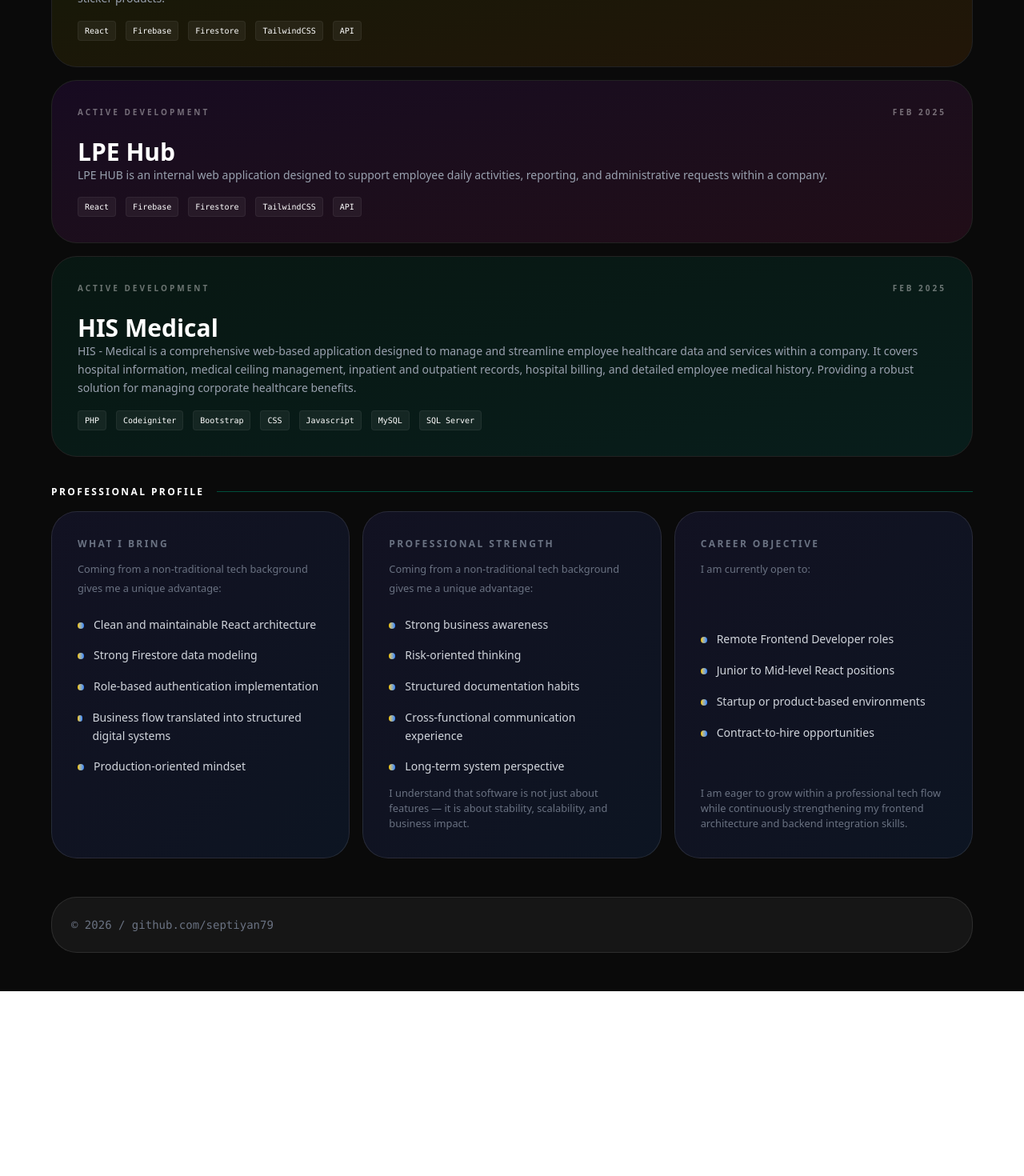
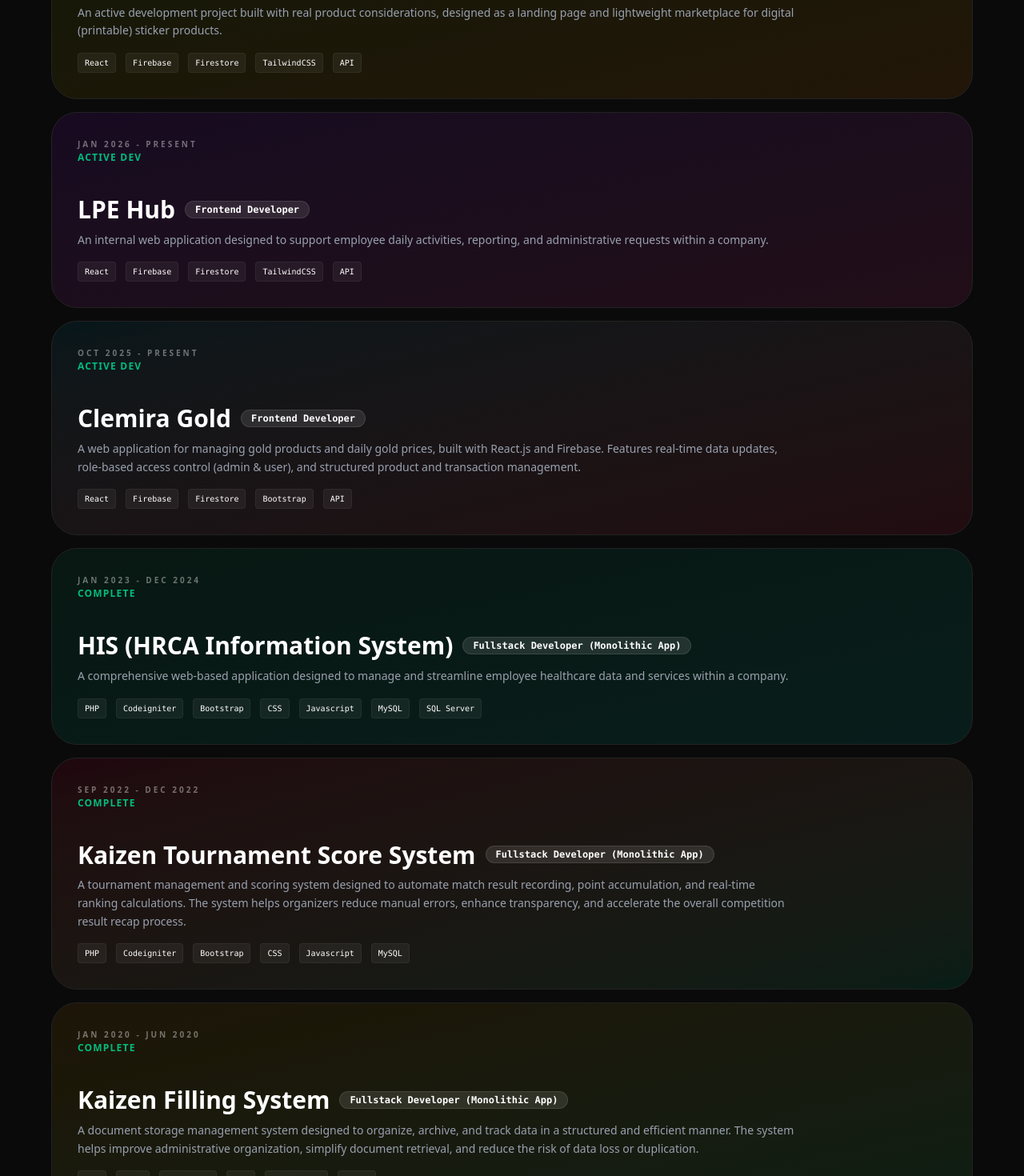
Before and after one commit to septiyan79/sep-porto, a React (Vite) app: page / in a window 1280 px wide. Shown: the part 1100-2570 px from the top of the page at 80% size. Before the commit the page ends 2339 px from the top, so only its background shows below. Built offline with nearby package versions, Linux system fonts and the light colour scheme.

Commit message:
Update konten Projects dan Hero

```diff
--- a/src/components/Projects.jsx
+++ b/src/components/Projects.jsx
@@ -1,29 +1,84 @@
 import { motion } from 'framer-motion';
-import { IoArrowRedoOutline } from 'react-icons/io5';
+import { IoArrowRedoOutline, IoEye, IoLogoGithub, IoLogoGitlab } from 'react-icons/io5';
 
 export default function Projects({ itemVariants }) {
     const projects = [
         {
             title: "Pixel Prigel",
+            position: "Frontend Developer",
             tech: "React · Firebase · Firestore · TailwindCSS · API",
             color: "from-lime-600 to-orange-400",
-            link: "https://github.com/septiyan79/pixel-prigel",
-            desc: "Pixel Prigel is an active development project built with real product considerations, designed as a landing page and lightweight marketplace for digital (printable) sticker products."
+            link: [
+                { type: "github", url: "https://github.com/septiyan79/pixel-prigel" },
+            ],
+            desc: "An active development project built with real product considerations, designed as a landing page and lightweight marketplace for digital (printable) sticker products.",
+            status: "Active Dev",
+            periode: "JAN 2026 - PRESENT",
         },
         {
             title: "LPE Hub",
+            position: "Frontend Developer",
             tech: "React · Firebase · Firestore · TailwindCSS · API",
             color: "from-purple-600 to-pink-500",
-            link: "https://github.com/septiyan79/lpe-hub.git",
-            desc: "LPE HUB is an internal web application designed to support employee daily activities, reporting, and administrative requests within a company."
+            link: [
+                { type: "github", url: "https://github.com/septiyan79/lpe-hub.git" },
+            ],
+            desc: "An internal web application designed to support employee daily activities, reporting, and administrative requests within a company.",
+            status: "Active Dev",
+            periode: "JAN 2026 - PRESENT",
         },
         {
-            title: "HIS Medical",
+            title: "Clemira Gold",
+            position: "Frontend Developer",
+            tech: "React · Firebase · Firestore · Bootstrap · API",
+            color: "from-cyan-600 to-rose-500",
+            link: [],
+            desc: "A web application for managing gold products and daily gold prices, built with React.js and Firebase. Features real-time data updates, role-based access control (admin & user), and structured product and transaction management.",
+            status: "Active Dev",
+            periode: "OCT 2025 - PRESENT",
+        },
+        {
+            title: "HIS (HRCA Information System)",
+            position: "Fullstack Developer (Monolithic App)",
             tech: "PHP · Codeigniter · Bootstrap · CSS · Javascript · MySQL · SQL Server",
             color: "from-emerald-600 to-teal-400",
-            link: "https://gitlab.com/septyan_ep/his-live.git",
-            desc: "HIS - Medical is a comprehensive web-based application designed to manage and streamline employee healthcare data and services within a company. It covers hospital information, medical ceiling management, inpatient and outpatient records, hospital billing, and detailed employee medical history. Providing a robust solution for managing corporate healthcare benefits."
-        }
+            link: [
+                { type: "gitlab", url: "https://gitlab.com/septyan_ep/his-live.git" },
+            ],
+            desc: "A comprehensive web-based application designed to manage and streamline employee healthcare data and services within a company.",
+            status: "Complete",
+            periode: "JAN 2023 - DEC 2024",
+        },
+        {
+            title: "Kaizen Tournament Score System",
+            position: "Fullstack Developer (Monolithic App)",
+            tech: "PHP · Codeigniter · Bootstrap · CSS · Javascript · MySQL",
+            color: "from-rose-600 to-emerald-400",
+            link: [],
+            desc: "A tournament management and scoring system designed to automate match result recording, point accumulation, and real-time ranking calculations. The system helps organizers reduce manual errors, enhance transparency, and accelerate the overall competition result recap process.",
+            status: "Complete",
+            periode: "SEP 2022 - DEC 2022",
+        },
+        {
+            title: "Kaizen Filling System",
+            position: "Fullstack Developer (Monolithic App)",
+            tech: "PHP · HTML · Bootstrap · CSS · Javascript · MySQL",
+            color: "from-yellow-600 to-green-400",
+            link: [],
+            desc: "A document storage management system designed to organize, archive, and track data in a structured and efficient manner. The system helps improve administrative organization, simplify document retrieval, and reduce the risk of data loss or duplication.",
+            status: "Complete",
+            periode: "JAN 2020 - JUN 2020",
+        },
+        {
+            title: "E-Learning for Elementary School",
+            position: "Fullstack Developer (Monolithic App)",
+            tech: "Telegram Bot · PHP · Codeigniter · Bootstrap · CSS · Javascript · MySQL",
+            color: "from-blue-600 to-teal-400",
+            link: [],
+            desc: "A Telegram Bot–based digital learning platform designed to support elementary school students in an interactive and easily accessible way. The system enables the distribution of learning materials, assignment management, and automated assessments directly through the Telegram application.",
+            status: "Complete",
+            periode: "OCT 2018 - DEC 2019",
+        },
     ];
 
     return (
@@ -40,34 +95,64 @@ export default function Projects({ itemVariants }) {
                     key={index}
                     variants={itemVariants}
                     whileHover={{ y: -5 }}
-                    className="md:col-span-6 group relative overflow-hidden rounded-4xl border border-white/10 aspect-16/10 md:aspect-auto cursor-pointer"
+                    className="md:col-span-6 group relative overflow-hidden rounded-4xl border border-white/10 cursor-pointer"
                 >
                     <div className={`absolute inset-0 bg-linear-to-br ${project.color} opacity-10 group-hover:opacity-20 transition-opacity duration-500`}></div>
                     <div className="relative p-8 h-full flex flex-col justify-between">
                         <div className="flex justify-between items-start mb-6">
-                            <a
-                                href={project.link}
-                                className="
-                                        absolute bottom-5 right-5
-                                        p-3 bg-white/10 backdrop-blur-md
-                                        rounded-2xl border border-white/10
+                            <span className="text-[10px] uppercase tracking-[0.3em] text-white/40 font-bold">{project.periode}<br /><small className='text-emerald-500 text-[12px] uppercase tracking-widest'>{project.status}</small></span>
+                            <div className='flex gap-3'>
+                                {project.link.map((item) => (
+                                    <a
+                                        key={item.type}
+                                        href={item.url}
+                                        className="
+                                        md:p-3 p-2 bg-white/10 backdrop-blur-md
+                                        rounded-2xl border border-white/10 hover:border-emerald-500
                                         opacity-100 md:opacity-0
                                         md:group-hover:opacity-100
                                         transition-all duration-500
                                         transform translate-y-0
                                         md:-translate-y-2 md:group-hover:translate-y-0
                                     "
-                            >
-                                <IoArrowRedoOutline size={20} />
-                            </a>
-                            <span className="text-[10px] uppercase tracking-[0.3em] text-white/40 font-bold">Active Development</span>
-                            <span className="text-[10px] uppercase tracking-[0.3em] text-white/40 font-bold">Feb 2025</span>
+                                    >
+                                        {item.type === "github" && <IoLogoGithub size={20} />}
+                                        {item.type === "gitlab" && <IoLogoGitlab size={20} />}
+                                        {item.type === "web" && <IoArrowRedoOutline size={20} />}
+
+                                    </a>
+                                ))}
+                                <a
+                                    href="#"
+                                    className="
+                                        md:p-3 p-2 bg-white/10 backdrop-blur-md
+                                        rounded-2xl border border-white/10 hover:border-emerald-500
+                                        opacity-100 md:opacity-0
+                                        md:group-hover:opacity-100
+                                        transition-all duration-500
+                                        transform translate-y-0
+                                        md:-translate-y-2 md:group-hover:translate-y-0
+                                    "
+                                >
+                                    <IoEye size={20} />
+                                </a>
+                            </div>
+
                         </div>
 
                         <div>
-                            <a href={project.link} className="text-3xl font-bold mb-2 group-hover:text-emerald-400 transition-colors">{project.title}</a>
-                            <p className="text-gray-400 mb-4 text-sm leading-relaxed">{project.desc}</p>
-                            <div className="flex gap-3">
+                            <a
+                                href={project.link}
+                                className="inline-flex items-center gap-3 md:text-3xl text-2xl font-bold leading-tight mb-2 transition-colors group-hover:text-emerald-400"
+                            >
+                                {project.title}
+                                <span className="text-xs font-mono px-3 py-1 rounded-full bg-white/10 border border-white/10 leading-none">
+                                    {project.position}
+                                </span>
+                            </a>
+
+                            <p className="text-gray-400 mb-4  max-w-4xl text-sm leading-relaxed">{project.desc}</p>
+                            <div className="flex flex-wrap gap-3">
                                 {project.tech.split(' · ').map(t => (
                                     <span key={t} className="text-[10px] font-mono bg-white/5 px-2 py-1 rounded border border-white/5">{t}</span>
                                 ))}
```
Also changed, not shown: src/components/Hero.jsx (+5 -4 lines).
